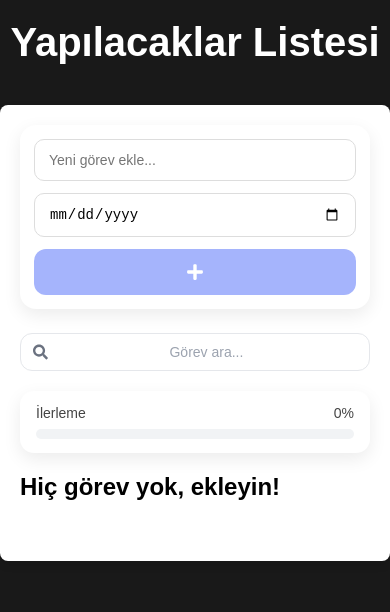
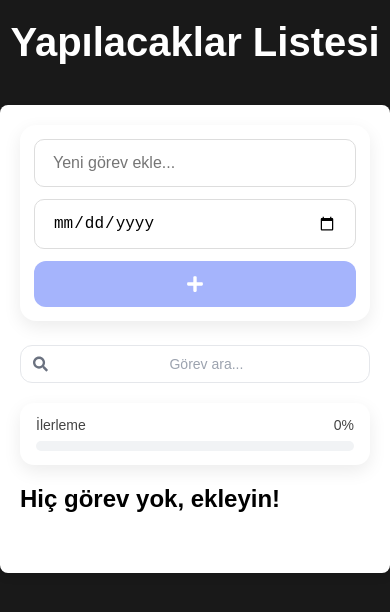
Before and after one commit to Msesen06/todos-app-react, a React (Create React App) app: page / in a window 390 px wide. Shown: the top 612 px of the page. Built offline with nearby package versions, Linux system fonts and the light colour scheme.

Commit message:
4.commit bazı butonlar değişti

```diff
--- a/src/AddTask.css
+++ b/src/AddTask.css
@@ -55,6 +55,11 @@
     .add-task input[type="text"],
     .add-task input[type="date"] {
         width: 100%;
+        font-size: 16px;
+        padding: 14px 18px;
+
+
+
     }
 
     .add-btn {
--- a/src/AddTask.jsx
+++ b/src/AddTask.jsx
@@ -36,6 +36,7 @@ function AddTask({ onAdd }) {
 
       <input
         type="date"
+        placeholder="Tarih gir..."
         value={date}
         onChange={(e) => setDate(e.target.value)}
       />
--- a/src/TodoCard.jsx
+++ b/src/TodoCard.jsx
@@ -1,4 +1,5 @@
 import { FaTrash, FaEdit, FaCheck } from "react-icons/fa";
+import { FaRegCircle, FaCheckCircle } from "react-icons/fa";
 import "./TodoCard.css";
 
 function TodoCard({ todo, onDelete, onEdit, onToggle }) {
@@ -17,7 +18,7 @@ function TodoCard({ todo, onDelete, onEdit, onToggle }) {
           onClick={() => onToggle(todo.id)}
           title="Tamamla"
         >
-          <FaCheck />
+          {todo.completed ? <FaCheckCircle /> : <FaRegCircle />}
         </button>
 
         <button
```
